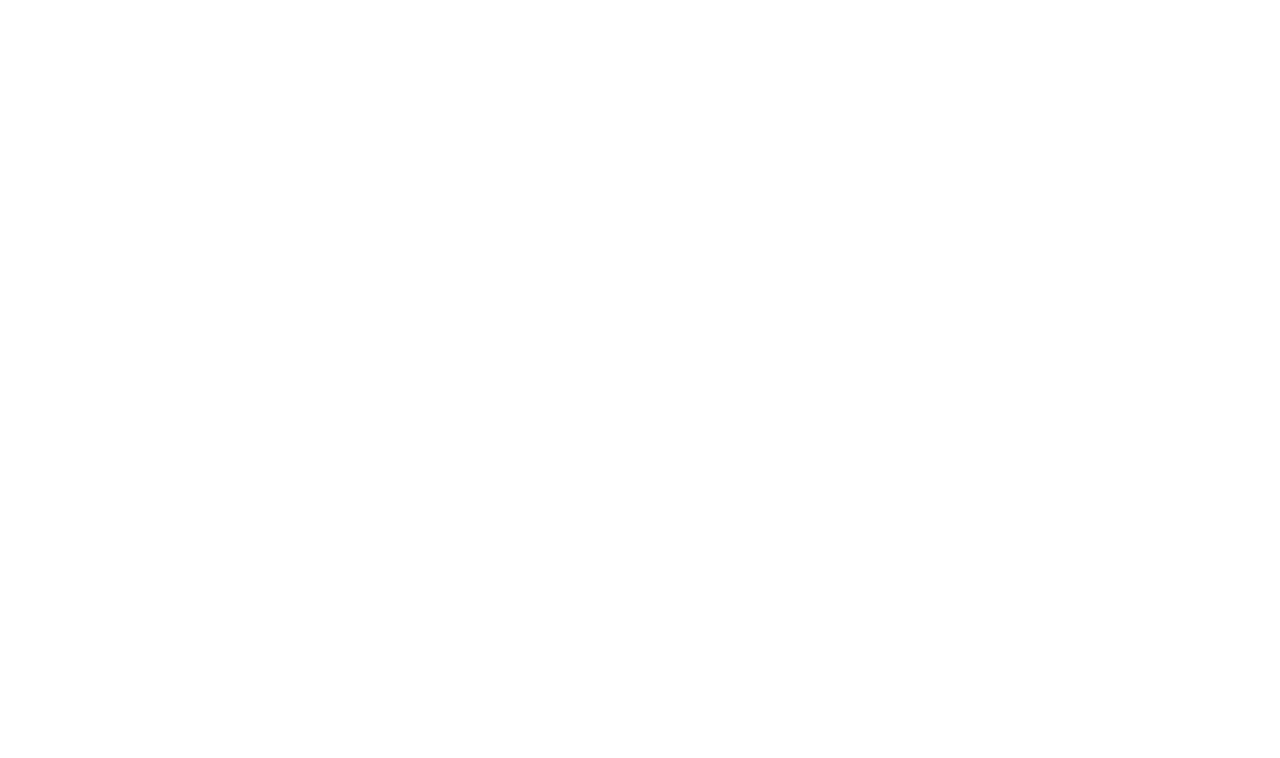
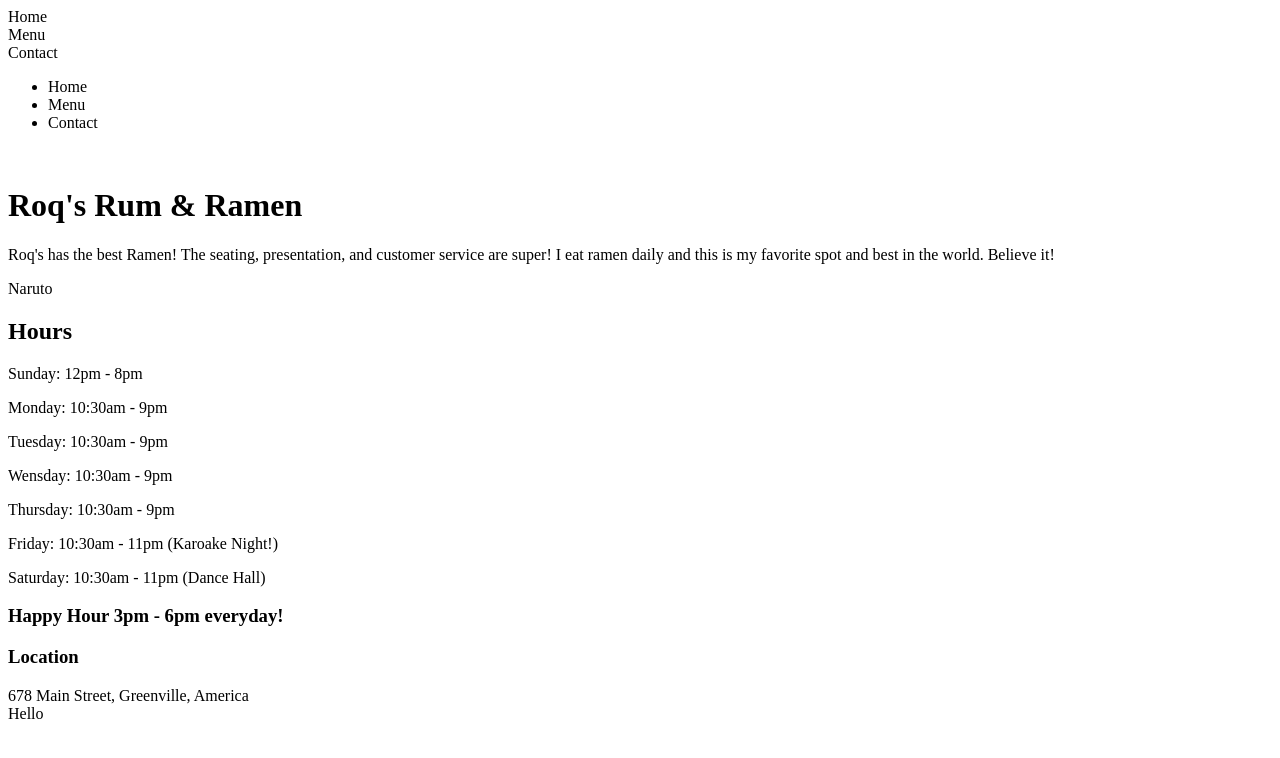
Before and after one commit to roquez94/RestaurantPageDemo, a website built with webpack: page RestaurantPage/dist/index.html in a window 1280 px wide. Built offline with nearby package versions, Linux system fonts and the light colour scheme.

Commit message:
Created skeleton for Home page

```diff
--- a/RestaurantPage/src/index.js
+++ b/RestaurantPage/src/index.js
@@ -1,3 +1,11 @@
 console.log("Roq Out Ramen");
 
-alert("This does work");
+function component() {
+    const element = document.createElement('div');
+
+    element.innerHTML = "Hello";
+
+    return element;
+}
+
+document.body.appendChild(component());
```
Also changed, not shown: RestaurantPage/dist/index.html, RestaurantPage/dist/main.js.
